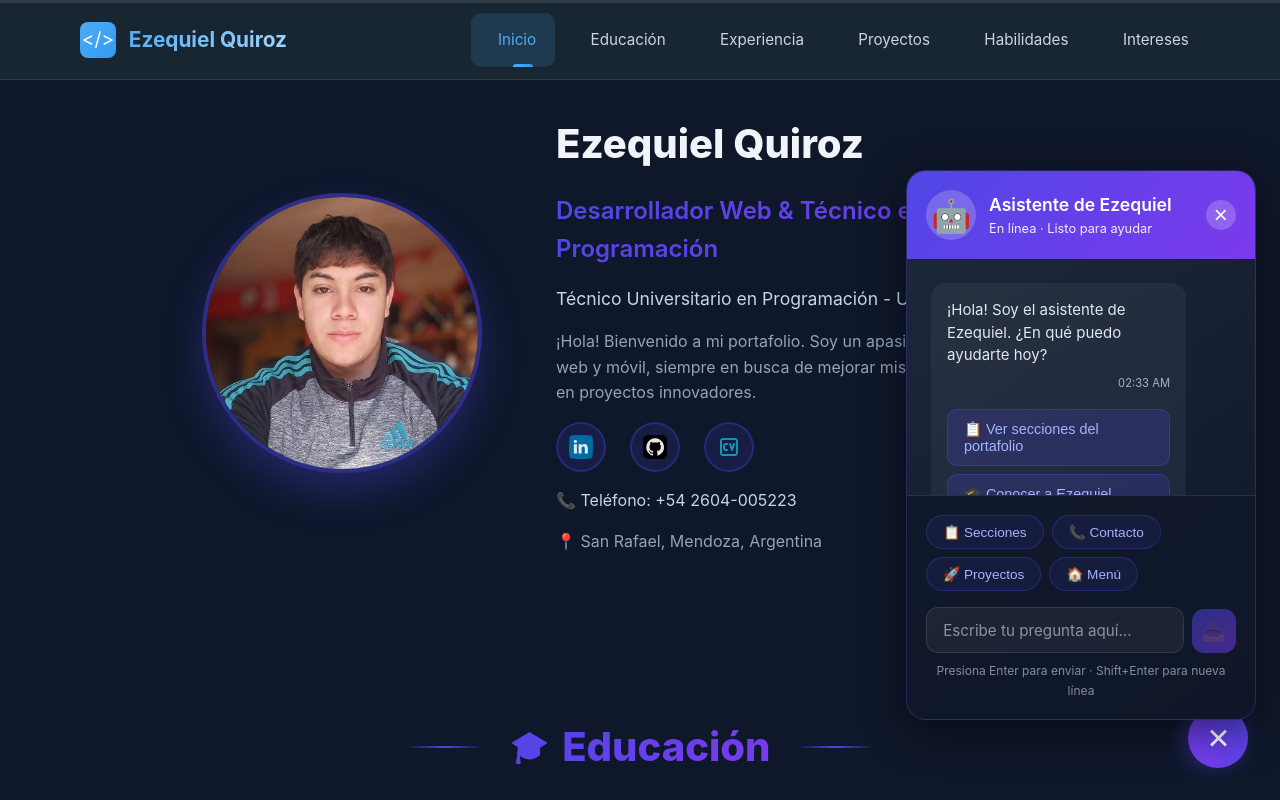
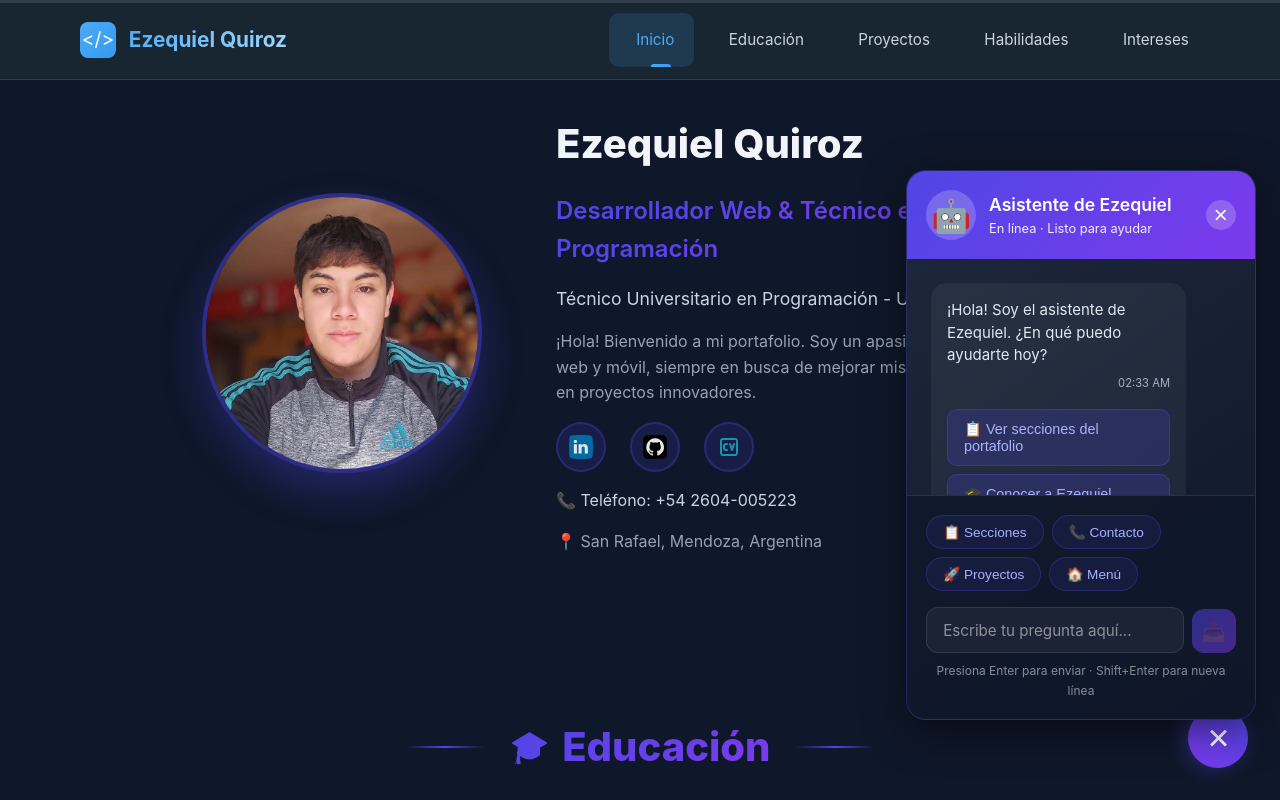
Before and after one commit to EzequielQ2004/Portafolio-Vuejs, a Vue app: page / in a window 1280 px wide. Shown: the top 800 px of the page. Built offline with nearby package versions, Linux system fonts and the light colour scheme.

Commit message:
Comentar sección de experiencia

```diff
--- a/src/App.vue
+++ b/src/App.vue
@@ -3,7 +3,7 @@ import { ref, onMounted, onUnmounted } from 'vue';
 import NavBar from './components/NavBar.vue';
 import DatosPersonales from './components/DatosPersonales.vue';
 import Educacion from './components/EducacionComponente.vue';
-import ExperienciaComponente from './components/ExperienciaComponente.vue';
+// import ExperienciaComponente from './components/ExperienciaComponente.vue';
 import ProyectosComponente from './components/ProyectosComponente.vue';
 import HabilidadesComponente from './components/HabilidadesComponente.vue';
 import InteresesComponente from './components/InteresesComponente.vue';
@@ -95,7 +95,7 @@ onUnmounted(() => {
       </section>
 
       <!-- Sección de Experiencia -->
-      <section
+      <!-- <section
         id="experiencia"
         class="content-section"
         data-section="experiencia"
@@ -114,7 +114,7 @@ onUnmounted(() => {
           </div>
           <ExperienciaComponente />
         </div>
-      </section>
+      </section> -->
 
       <!-- Sección de Proyectos -->
       <section
--- a/src/components/Chatbot.vue
+++ b/src/components/Chatbot.vue
@@ -16,7 +16,7 @@ const initialMessage = {
   options: [
     { text: "📋 Ver secciones del portafolio", action: "sections" },
     { text: "🎓 Conocer a Ezequiel", action: "about" },
-    { text: "💼 Ver experiencia", action: "experience" },
+    // { text: "💼 Ver experiencia", action: "experience" },
     { text: "🚀 Ver proyectos", action: "projects" },
     { text: "⚡ Ver habilidades", action: "skills" },
     { text: "📞 Contacto", action: "contact" }
@@ -30,7 +30,7 @@ const options = {
     options: [
       { text: "🏠 Inicio - Datos personales", action: "scroll:inicio" },
       { text: "🎓 Educación - Formación académica", action: "scroll:educacion" },
-      { text: "💼 Experiencia - Trayectoria profesional", action: "scroll:experiencia" },
+      // { text: "💼 Experiencia - Trayectoria profesional", action: "scroll:experiencia" },
       { text: "🚀 Proyectos - Trabajos realizados", action: "scroll:proyectos" },
       { text: "⚡ Habilidades - Conocimientos técnicos", action: "scroll:habilidades" },
       { text: "❤️ Intereses - Pasiones personales", action: "scroll:intereses" },
@@ -42,7 +42,7 @@ const options = {
     options: [
       { text: "📞 Información de contacto", action: "contact" },
       { text: "🎓 Formación académica", action: "education" },
-      { text: "💼 Experiencia profesional", action: "experience" },
+      // { text: "💼 Experiencia profesional", action: "experience" },
       { text: "🔙 Volver al menú principal", action: "menu" }
     ]
   },
@@ -178,7 +178,7 @@ function getSectionName(sectionId) {
   const names = {
     'inicio': 'Inicio',
     'educacion': 'Educación',
-    'experiencia': 'Experiencia',
+    // 'experiencia': 'Experiencia',
     'proyectos': 'Proyectos',
     'habilidades': 'Habilidades',
     'intereses': 'Intereses'
--- a/src/components/NavBar.vue
+++ b/src/components/NavBar.vue
@@ -83,7 +83,7 @@ const svgIcons = {
 const navegacion = ref([
   { id: 1, nombre: "Inicio", enlace: "#inicio", iconSvg: svgIcons.home },
   { id: 2, nombre: "Educación", enlace: "#educacion", iconSvg: svgIcons.academic },
-  { id: 3, nombre: "Experiencia", enlace: "#experiencia", iconSvg: svgIcons.briefcase },
+  // { id: 3, nombre: "Experiencia", enlace: "#experiencia", iconSvg: svgIcons.briefcase },
   { id: 4, nombre: "Proyectos", enlace: "#proyectos", iconSvg: svgIcons.rocket },
   { id: 5, nombre: "Habilidades", enlace: "#habilidades", iconSvg: svgIcons.bolt },
   { id: 6, nombre: "Intereses", enlace: "#intereses", iconSvg: svgIcons.heart }
```
